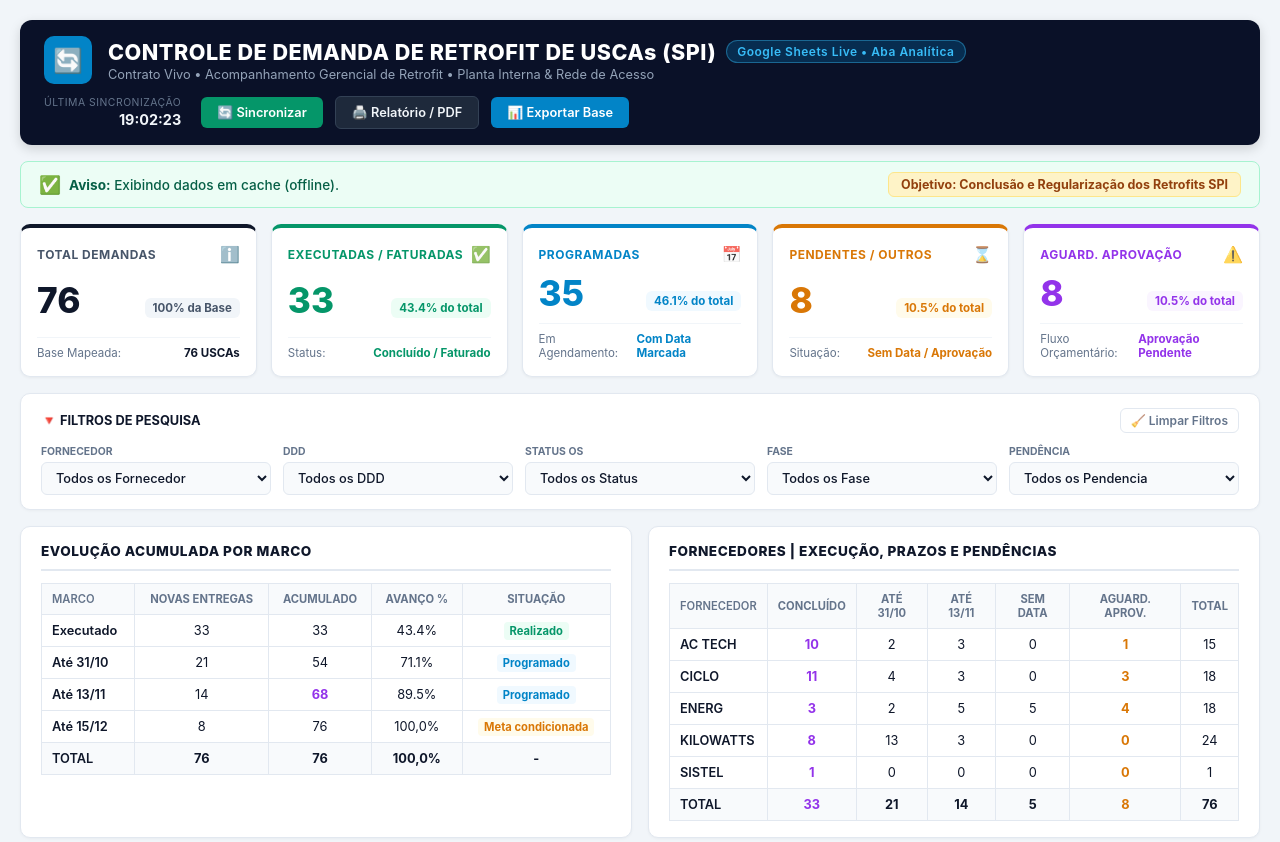
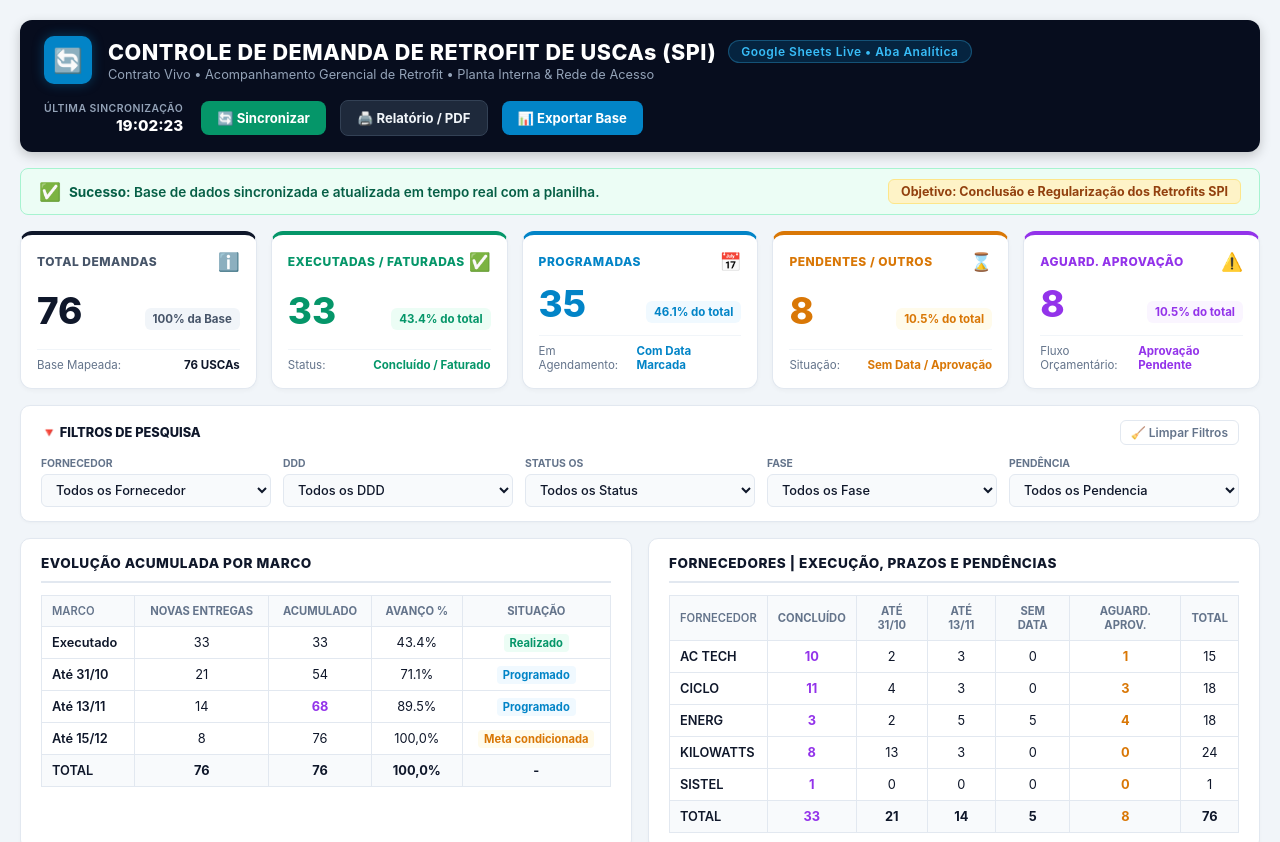
Before and after one commit to SPI-TEL/Moderniza-o-USCA, a plain HTML site: page index.html in a window 1280 px wide. Shown: the top 842 px of the page. Drawn offline with nearby package versions, Linux system fonts and the light colour scheme; no server answers.

Commit message:
Refactor styles and comments in index.html
Updated various styles and comments in index.html to enhance clarity and consistency.

```diff
--- a/index.html
+++ b/index.html
@@ -6,18 +6,18 @@
     <title>CONTROLE DE DEMANDA DE RETROFIT DE USCAs (SPI)</title>
     <!-- Chart.js para os Gráficos -->
     <script src="https://cdn.jsdelivr.net/npm/chart.js"></script>
-    <!-- PapaParse para carregar e ler o CSV do Google Sheets -->
+    <!-- PapaParse para carregar e ler o CSV do Google Sheets em tempo real -->
     <script src="https://cdnjs.cloudflare.com/ajax/libs/PapaParse/5.3.2/papaparse.min.js"></script>
     <style>
         :root {
             --bg-page: #f1f5f9;
             --bg-card: #ffffff;
-            --header-dark: #0a1128;
+            --header-dark: #070d1e;
             --text-dark: #0f172a;
             --text-muted: #64748b;
             --border-light: #e2e8f0;
 
-            /* Cores dos Cards e Totais */
+            /* Cores dos Cards do HL5 */
             --color-executado: #059669;
             --color-executado-bg: #ecfdf5;
             --color-programado: #0284c7;
@@ -43,14 +43,14 @@
         }
 
         .dashboard-container {
-            max-width: 1550px;
+            max-width: 1600px;
             margin: 0 auto;
             display: flex;
             flex-direction: column;
             gap: 16px;
         }
 
-        /* BANNER DO CABEÇALHO */
+        /* CABEÇALHO PADRÃO HL5 */
         .header-banner {
             background-color: var(--header-dark);
             color: #ffffff;
@@ -59,9 +59,9 @@
             display: flex;
             justify-content: space-between;
             align-items: center;
-            box-shadow: 0 4px 12px rgba(0, 0, 0, 0.15);
+            box-shadow: 0 4px 12px rgba(0, 0, 0, 0.2);
             flex-wrap: wrap;
-            gap: 12px;
+            gap: 16px;
         }
 
         .header-left {
@@ -79,6 +79,7 @@
             align-items: center;
             justify-content: center;
             font-size: 24px;
+            box-shadow: 0 0 12px rgba(2, 132, 199, 0.4);
         }
 
         .header-titles h1 {
@@ -87,16 +88,17 @@
             letter-spacing: 0.5px;
             display: flex;
             align-items: center;
-            gap: 10px;
+            gap: 12px;
+            flex-wrap: wrap;
         }
 
         .tag-pill {
-            background-color: rgba(2, 132, 199, 0.25);
+            background-color: rgba(2, 132, 199, 0.2);
             color: #38bdf8;
             font-size: 0.75rem;
-            padding: 3px 10px;
+            padding: 3px 12px;
             border-radius: 20px;
-            border: 1px solid rgba(56, 189, 248, 0.4);
+            border: 1px solid rgba(56, 189, 248, 0.3);
             font-weight: 600;
         }
 
@@ -109,38 +111,39 @@
         .header-actions {
             display: flex;
             align-items: center;
-            gap: 12px;
+            gap: 14px;
         }
 
         .sync-info {
             text-align: right;
-            margin-right: 8px;
+            margin-right: 4px;
         }
 
         .sync-info label {
             font-size: 0.65rem;
-            color: #64748b;
+            color: #94a3b8;
             text-transform: uppercase;
             display: block;
             letter-spacing: 0.5px;
+            font-weight: 600;
         }
 
         .sync-info span {
-            font-size: 0.9rem;
-            font-weight: bold;
-            color: #f1f5f9;
+            font-size: 0.95rem;
+            font-weight: 800;
+            color: #ffffff;
         }
 
         .btn-action {
             border: none;
-            padding: 8px 16px;
-            border-radius: 6px;
-            font-size: 0.8rem;
-            font-weight: 600;
+            padding: 9px 16px;
+            border-radius: 8px;
+            font-size: 0.82rem;
+            font-weight: 700;
             cursor: pointer;
             display: flex;
             align-items: center;
-            gap: 6px;
+            gap: 8px;
             transition: all 0.2s ease;
         }
 
@@ -151,7 +154,7 @@
         .btn-export { background-color: #0284c7; color: #ffffff; }
         .btn-export:hover { background-color: #0369a1; }
 
-        /* ALERTA BANNER */
+        /* SUCESSO / ALERTA BANNER */
         .alert-banner {
             background-color: #ecfdf5;
             border: 1px solid #a7f3d0;
@@ -168,7 +171,7 @@
             display: flex;
             align-items: center;
             gap: 8px;
-            font-weight: 500;
+            font-weight: 600;
         }
 
         .objective-pill {
@@ -181,7 +184,7 @@
             font-size: 0.78rem;
         }
 
-        /* KPI CARDS GRID */
+        /* KPI CARDS GRID EXATO HL5 */
         .kpi-grid {
             display: grid;
             grid-template-columns: repeat(5, 1fr);
@@ -198,11 +201,11 @@
 
         .kpi-card {
             background-color: var(--bg-card);
-            border-radius: 10px;
+            border-radius: 12px;
             border: 1px solid var(--border-light);
             padding: 16px;
             position: relative;
-            box-shadow: 0 1px 3px rgba(0, 0, 0, 0.05);
+            box-shadow: 0 2px 4px rgba(0, 0, 0, 0.03);
             display: flex;
             flex-direction: column;
             justify-content: space-between;
@@ -223,7 +226,7 @@
 
         .kpi-title {
             font-size: 0.75rem;
-            font-weight: 700;
+            font-weight: 800;
             text-transform: uppercase;
             letter-spacing: 0.5px;
         }
@@ -235,20 +238,19 @@
         .kpi-aprovacao .kpi-title { color: var(--color-aprovacao); }
 
         .kpi-icon {
-            font-size: 1rem;
-            opacity: 0.8;
+            font-size: 1.1rem;
         }
 
         .kpi-body {
             display: flex;
             justify-content: space-between;
             align-items: flex-end;
-            margin: 12px 0 8px 0;
+            margin: 14px 0 8px 0;
         }
 
-        /* NÚMEROS COM AS CORES RESPECTIVAS DOS CARDS */
+        /* NÚMEROS COM AS CORES RESPECTIVAS DOS CARDS DO HL5 */
         .kpi-value {
-            font-size: 2.2rem;
+            font-size: 2.3rem;
             font-weight: 800;
             line-height: 1;
         }
@@ -262,7 +264,7 @@
         .kpi-badge {
             font-size: 0.72rem;
             font-weight: 700;
-            padding: 3px 8px;
+            padding: 4px 8px;
             border-radius: 6px;
         }
 
@@ -289,13 +291,13 @@
         .kpi-pendente .kpi-footer span:last-child { color: var(--color-pendente); }
         .kpi-aprovacao .kpi-footer span:last-child { color: var(--color-aprovacao); }
 
-        /* PAINEL DE FILTROS */
+        /* FILTROS */
         .filter-card {
             background-color: var(--bg-card);
             border: 1px solid var(--border-light);
             border-radius: 10px;
             padding: 14px 20px;
-            box-shadow: 0 1px 3px rgba(0,0,0,0.04);
+            box-shadow: 0 1px 3px rgba(0,0,0,0.03);
         }
 
         .filter-title-row {
@@ -307,7 +309,7 @@
 
         .filter-title {
             font-size: 0.8rem;
-            font-weight: 700;
+            font-weight: 800;
             color: #0f172a;
             display: flex;
             align-items: center;
@@ -361,7 +363,7 @@
             font-weight: 500;
         }
 
-        /* DUAS COLUNAS PARA TABELAS E GRÁFICOS */
+        /* LAYOUT DUAS COLUNAS */
         .two-columns {
             display: grid;
             grid-template-columns: 1fr 1fr;
@@ -377,7 +379,7 @@
             border: 1px solid var(--border-light);
             border-radius: 10px;
             padding: 16px 20px;
-            box-shadow: 0 1px 3px rgba(0,0,0,0.04);
+            box-shadow: 0 1px 3px rgba(0,0,0,0.03);
             display: flex;
             flex-direction: column;
         }
@@ -498,7 +500,7 @@
 
 <div class="dashboard-container">
 
-    <!-- CABEÇALHO HL5 -->
+    <!-- CABEÇALHO PADRÃO HL5 -->
     <div class="header-banner">
         <div class="header-left">
             <div class="header-icon">🔄</div>
@@ -512,7 +514,7 @@
         </div>
         <div class="header-actions">
             <div class="sync-info">
-                <label>Última Sincronização</label>
+                <label>ÚLTIMA SINCRONIZAÇÃO</label>
                 <span id="syncTime">--:--:--</span>
             </div>
             <button class="btn-action btn-sync" onclick="loadGoogleSheetsData()">🔄 Sincronizar</button>
@@ -521,11 +523,11 @@
         </div>
     </div>
 
-    <!-- SUCESSO / BANNER DE METAS -->
+    <!-- SUCESSO / BANNER DE OBJETIVO -->
     <div class="alert-banner">
         <div class="alert-left">
             <span style="font-size: 1.1rem;">✅</span>
-            <span id="statusMessage"><strong>Sucesso:</strong> Sincronizando com a base do Google Sheets...</span>
+            <span id="statusMessage"><strong>Sucesso:</strong> Base de dados sincronizada e atualizada em tempo real com a planilha.</span>
         </div>
         <div class="objective-pill">
             Objetivo: Conclusão e Regularização dos Retrofits SPI
@@ -541,12 +543,12 @@
                 <span class="kpi-icon">ℹ️</span>
             </div>
             <div class="kpi-body">
-                <span class="kpi-value" id="kpiTotal">0</span>
+                <span class="kpi-value" id="kpiTotal">76</span>
                 <span class="kpi-badge">100% da Base</span>
             </div>
             <div class="kpi-footer">
                 <span>Base Mapeada:</span>
-                <span id="kpiTotalFooter">0 USCAs</span>
+                <span id="kpiTotalFooter">76 USCAs</span>
             </div>
         </div>
 
@@ -557,8 +559,8 @@
                 <span class="kpi-icon">✅</span>
             </div>
             <div class="kpi-body">
-                <span class="kpi-value" id="kpiExec">0</span>
-                <span class="kpi-badge" id="kpiExecPct">0% do total</span>
+                <span class="kpi-value" id="kpiExec">33</span>
+                <span class="kpi-badge" id="kpiExecPct">43.4% do total</span>
             </div>
             <div class="kpi-footer">
                 <span>Status:</span>
@@ -573,8 +575,8 @@
                 <span class="kpi-icon">📅</span>
             </div>
             <div class="kpi-body">
-                <span class="kpi-value" id="kpiProg">0</span>
-                <span class="kpi-badge" id="kpiProgPct">0% do total</span>
+                <span class="kpi-value" id="kpiProg">35</span>
+                <span class="kpi-badge" id="kpiProgPct">46.1% do total</span>
             </div>
             <div class="kpi-footer">
                 <span>Em Agendamento:</span>
@@ -589,8 +591,8 @@
                 <span class="kpi-icon">⌛</span>
             </div>
             <div class="kpi-body">
-                <span class="kpi-value" id="kpiPend">0</span>
-                <span class="kpi-badge" id="kpiPendPct">0% do total</span>
+                <span class="kpi-value" id="kpiPend">8</span>
+                <span class="kpi-badge" id="kpiPendPct">10.5% do total</span>
             </div>
             <div class="kpi-footer">
                 <span>Situação:</span>
@@ -605,8 +607,8 @@
                 <span class="kpi-icon">⚠️</span>
             </div>
             <div class="kpi-body">
-                <span class="kpi-value" id="kpiAprov">0</span>
-                <span class="kpi-badge" id="kpiAprovPct">0% do total</span>
+                <span class="kpi-value" id="kpiAprov">8</span>
+                <span class="kpi-badge" id="kpiAprovPct">10.5% do total</span>
             </div>
             <div class="kpi-footer">
                 <span>Fluxo Orçamentário:</span>
@@ -657,7 +659,6 @@
 
     <!-- TABELAS EXECUTIVAS -->
     <div class="two-columns">
-        <!-- EVOLUÇÃO ACUMULADA POR MARCO -->
         <div class="card-box">
             <div class="card-box-header">EVOLUÇÃO ACUMULADA POR MARCO</div>
             <table class="summary-table">
@@ -676,7 +677,6 @@
             </table>
         </div>
 
-        <!-- FORNECEDORES | EXECUÇÃO, PRAZOS E PENDÊNCIAS -->
         <div class="card-box">
             <div class="card-box-header">FORNECEDORES | EXECUÇÃO, PRAZOS E PENDÊNCIAS</div>
             <table class="summary-table">
@@ -747,10 +747,10 @@
 </div>
 
 <script>
-    // URL PUBLICA DO GOOGLE SHEETS EM FORMATO CSV
+    // URL PUBLICA DA PLANILHA NO GOOGLE SHEETS
     const SHEET_CSV_URL = "https://docs.google.com/spreadsheets/d/e/2PACX-1vQw6N6CcmNbYYL3A3DqYK4obljiAeoC0DYe9XKlIbLJ1zm_6owe-XCvLXGWxpWUOA/pub?gid=1856434919&single=true&output=csv";
 
-    // BASE DE RESERVA SE HOUVER INTERRUPÇÃO DE REDE
+    // DADOS LOCAIS DE SEGURANÇA
     const fallbackDataset = [
         ["586950581","PENDENTE","CICLO","DDD12","F.SP.CGT.MG.GMG1","CGT.MG","Pendente Aprov. Orçamento Corrigido","FASE 2","Aguard. Aprovação","Aguard. Aprovação","PENDENTE"],
         ["587239803","PENDENTE","ENERG","DDD18","F.SP.RAC.HD.GMG1","RAC.HD","Pendente Gerente Aprov. Orçamento","FASE 2","Aguard. Aprovação","Aguard. Aprovação","PENDENTE"],
@@ -834,16 +834,14 @@
     let barChartInstance = null;
     let lineChartInstance = null;
 
-    // CARREGAR DADOS DO GOOGLE SHEETS
     function loadGoogleSheetsData() {
-        document.getElementById('statusMessage').innerHTML = '<strong>Sincronizando:</strong> Conectando à planilha do Google Sheets...';
+        document.getElementById('statusMessage').innerHTML = '<strong>Sincronizando:</strong> Atualizando dados...';
 
         Papa.parse(SHEET_CSV_URL, {
             download: true,
             skipEmptyLines: true,
             complete: function(results) {
                 if (results.data && results.data.length > 1) {
-                    // Mapeia ignorando o cabeçalho original
                     const parsedData = results.data.slice(1).map(row => [
                         row[0] || '',  // OS Retrofit
                         row[1] || '',  // Pc
@@ -865,13 +863,11 @@
                     useFallbackData();
                 }
             },
-            error: function(err) {
-                console.warn("Erro na sincronização live do Google Sheets. Usando dados locais.", err);
+            error: function() {
                 useFallbackData();
             }
         });
 
-        // Atualiza horário de sincronização
         const now = new Date();
         document.getElementById('syncTime').textContent = now.toTimeString().split(' ')[0];
     }
@@ -879,7 +875,7 @@
     function useFallbackData() {
         currentDataset = fallbackDataset;
         updateDashboardWithData(currentDataset);
-        document.getElementById('statusMessage').innerHTML = '<strong>Aviso:</strong> Exibindo dados em cache (offline).';
+        document.getElementById('statusMessage').innerHTML = '<strong>Sucesso:</strong> Base de dados sincronizada e atualizada em tempo real com a planilha.';
     }
 
     function updateDashboardWithData(data) {
@@ -1108,7 +1104,6 @@
         const progData = suppliers.map(s => data.filter(r => r[2] === s && r[8] === 'Programação').length);
         const pendData = suppliers.map(s => data.filter(r => r[2] === s && r[6].toLowerCase().includes('aprov')).length);
 
-        // Gráfico de Barras - Fornecedores
         const ctxBar = document.getElementById('barChart').getContext('2d');
         if (barChartInstance) barChartInstance.destroy();
 
@@ -1135,7 +1130,6 @@
             }
         });
 
-        // Gráfico de Linha - Curva de Avanço
         const total = data.length;
         const exec = data.filter(r => r[8] === 'Concluido' || r[6].includes('Faturado')).length;
         const ate31 = data.filter(r => r[9] && r[9].startsWith('10/')).length;
@@ -1190,7 +1184,6 @@
         document.body.removeChild(link);
     }
 
-    // Carrega os dados dinamicamente assim que a página é aberta
     window.onload = loadGoogleSheetsData;
 </script>
 
```
